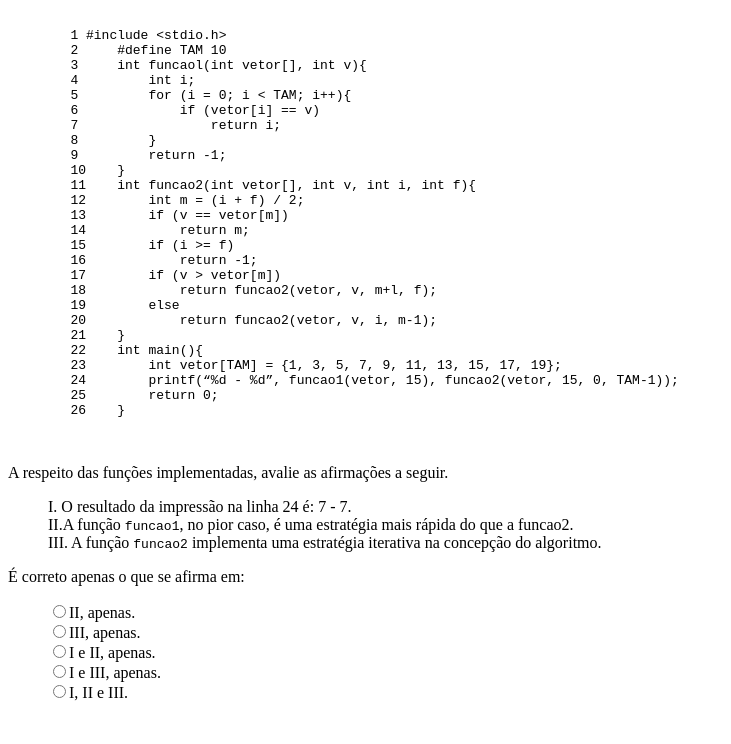
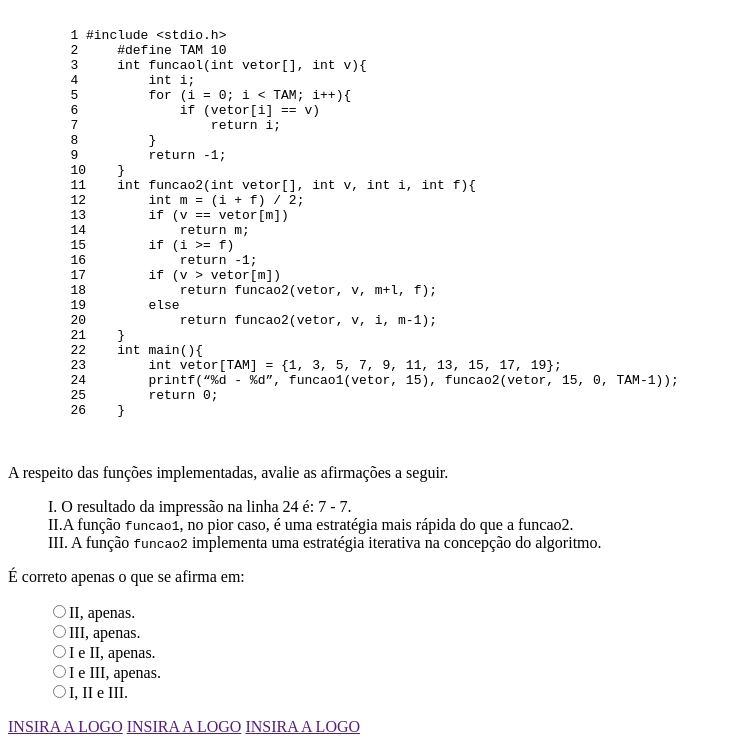
Before and after one commit to kevin-ribeiro/pmi-enad2021, a plain HTML site: page questoes/q20.html in a window 1280 px wide. Shown: the part 145-889 px from the top of the page, without its empty margins (0-731 px from the left). Before the commit the page ends 863 px from the top, so only its background shows below. Drawn offline with Linux system fonts and the light colour scheme.

Commit message:
Update q20.html

```diff
--- a/questoes/q20.html
+++ b/questoes/q20.html
@@ -67,7 +67,11 @@
     </ul>
   </main>
 
-
+  <footer>
+    <a href="">INSIRA A LOGO</a>
+    <a href="">INSIRA A LOGO</a>
+    <a href="">INSIRA A LOGO</a>
+  </footer>
 
 </body>
 </html>
```
